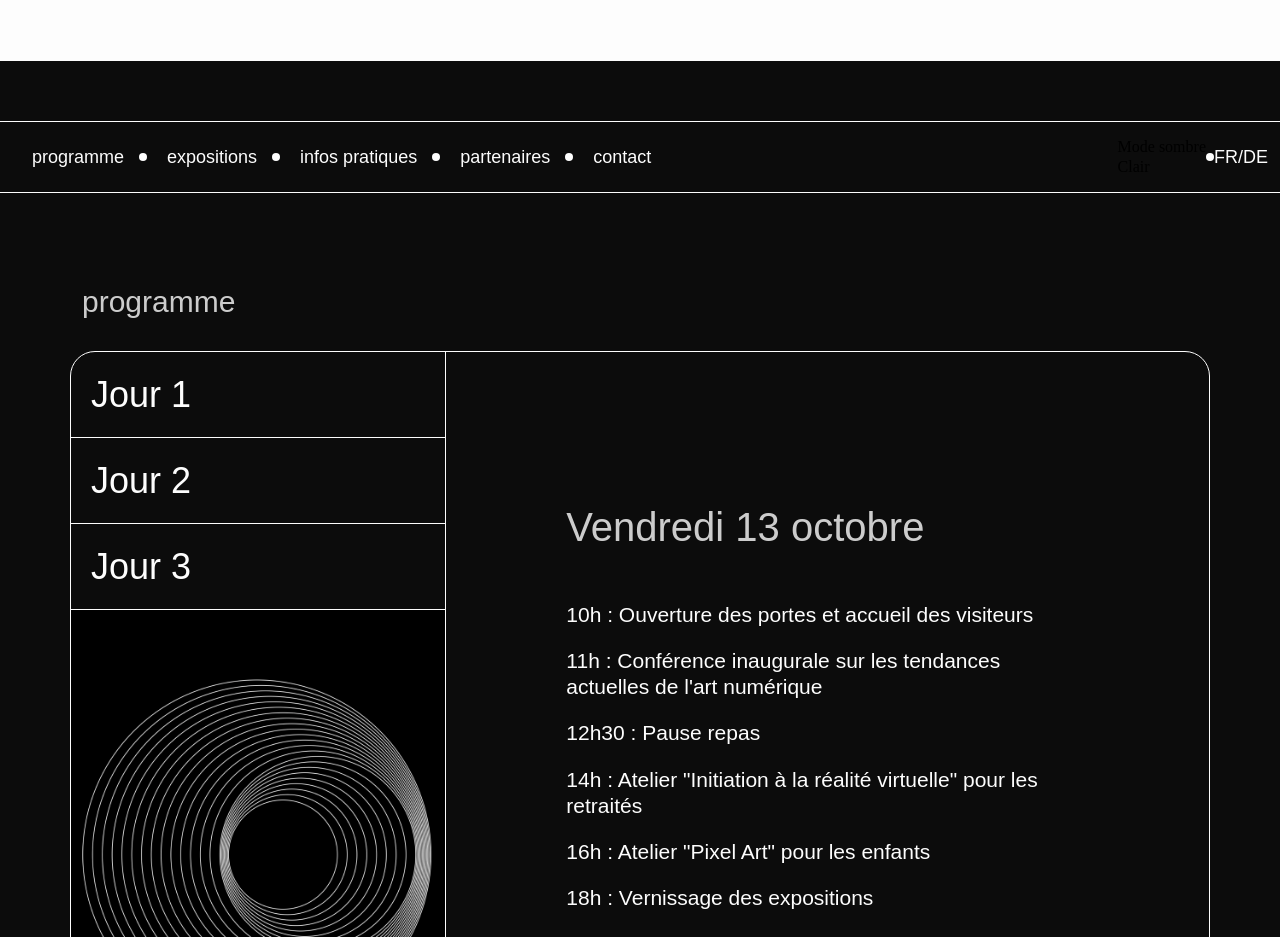
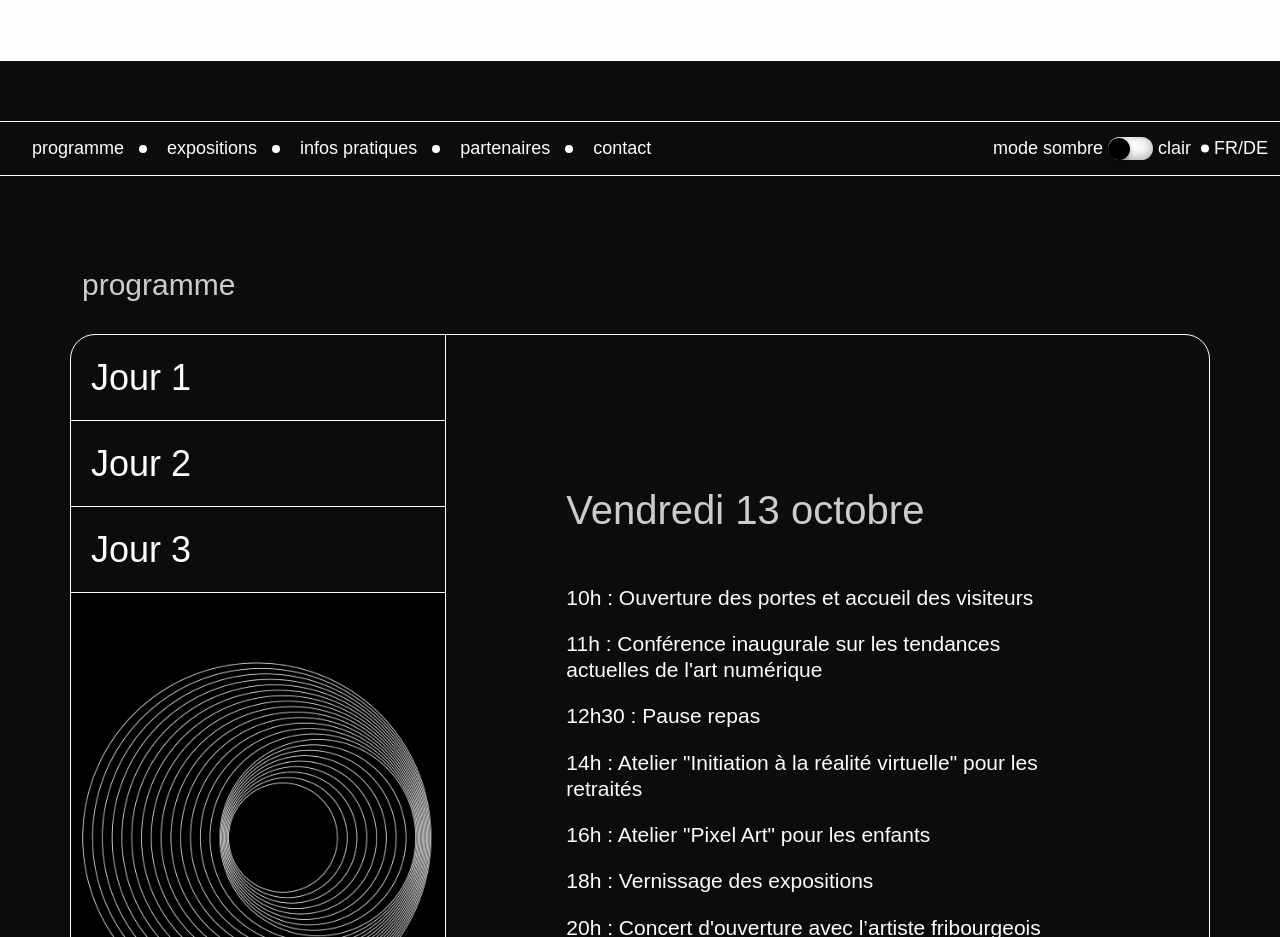
Before and after one commit to leonieschmutz/PPRO, a website built with Parcel: page src/index.html in a window 1280 px wide. Shown: the part 1240-2177 px from the top of the page. Built offline with nearby package versions, Linux system fonts and the light colour scheme; a web font is replaced by a local one.

Commit message:
correction button mode sombre/clair

```diff
--- a/src/index.html
+++ b/src/index.html
@@ -60,14 +60,13 @@
               />
               <a href="#contact">contact</a>
             </div>
-            <div class="nav-website-accessibility">
-              <div class="draggable-switch">
-                <span id="option1" class="option active">Mode sombre</span>
-                <div id="switch">
-                  <span class="draggable-switch-handle"></span>
-                </div>
-                <span id="option2" class="option">Clair</span>
+            <div class="accessibility-nav">
+              <p>mode sombre</p>
+              <div class="switch-button">
+                <input type="checkbox" class="switch" id="example" />
+                <label for="example"></label>
               </div>
+              <p>clair</p>
               <img
                 src="../src/img/oval-separation.svg"
                 alt="un point de séparation"
--- a/src/scss/main.scss
+++ b/src/scss/main.scss
@@ -9,5 +9,5 @@
 @import "modules/expositions";
 @import "modules/information";
 @import "modules/partners";
-@import "modules/draggable-switch";
+@import "modules/switch-button";
 @import "modules/footer";
--- a/src/scss/modules/_nav.scss
+++ b/src/scss/modules/_nav.scss
@@ -41,9 +41,3 @@ nav {
     margin-right: 15px;
   }
 }
-
-.nav-website-accessibility {
-  display: flex;
-  flex-direction: row;
-  align-items: center;
-}
--- /dev/null
+++ b/src/scss/modules/_switch-button.scss
@@ -0,0 +1,43 @@
+.switch {
+  visibility: hidden;
+  position: absolute;
+}
+
+.switch + label {
+  display: block;
+  height: 23px;
+  width: 45px;
+  position: relative;
+  background-color: white;
+  box-shadow: 0px -2px 12px 0px rgba(0, 0, 0, 0.35) inset;
+  border-radius: 25px;
+  cursor: pointer;
+}
+
+.switch + label::before {
+  display: block;
+  position: absolute;
+  content: "";
+  left: 0px;
+  top: 0.5px;
+  bottom: 10px;
+  border-radius: 100%;
+  width: 22px;
+  height: 22px;
+  background-color: black;
+  box-shadow: 0 3px 5px rgba(0, 0, 0, 0.3);
+}
+
+.switch + label,
+.switch + label::before {
+  transition: all 0.4s;
+}
+
+.switch:checked + label {
+  background-color: black;
+}
+
+.switch:checked + label::before {
+  margin-left: 25px;
+  background-color: white;
+}
--- a/src/scss/modules/accessibility.scss
+++ b/src/scss/modules/accessibility.scss
@@ -11,3 +11,21 @@
     padding-left: 5px;
   }
 }
+
+.accessibility-nav {
+  display: flex;
+  flex-direction: row;
+  flex-wrap: nowrap;
+
+  p {
+    font-family: var(--main-font-family);
+    font-weight: 300;
+    font-size: 18px;
+    color: var(--second-color);
+    padding: 0 5px;
+  }
+
+  img {
+    padding: 0 5px;
+  }
+}
```
Also changed, not shown: src/js/main.js (+0 -86 lines), src/scss/modules/_draggable-switch.scss (deleted, +0 -54 lines).
